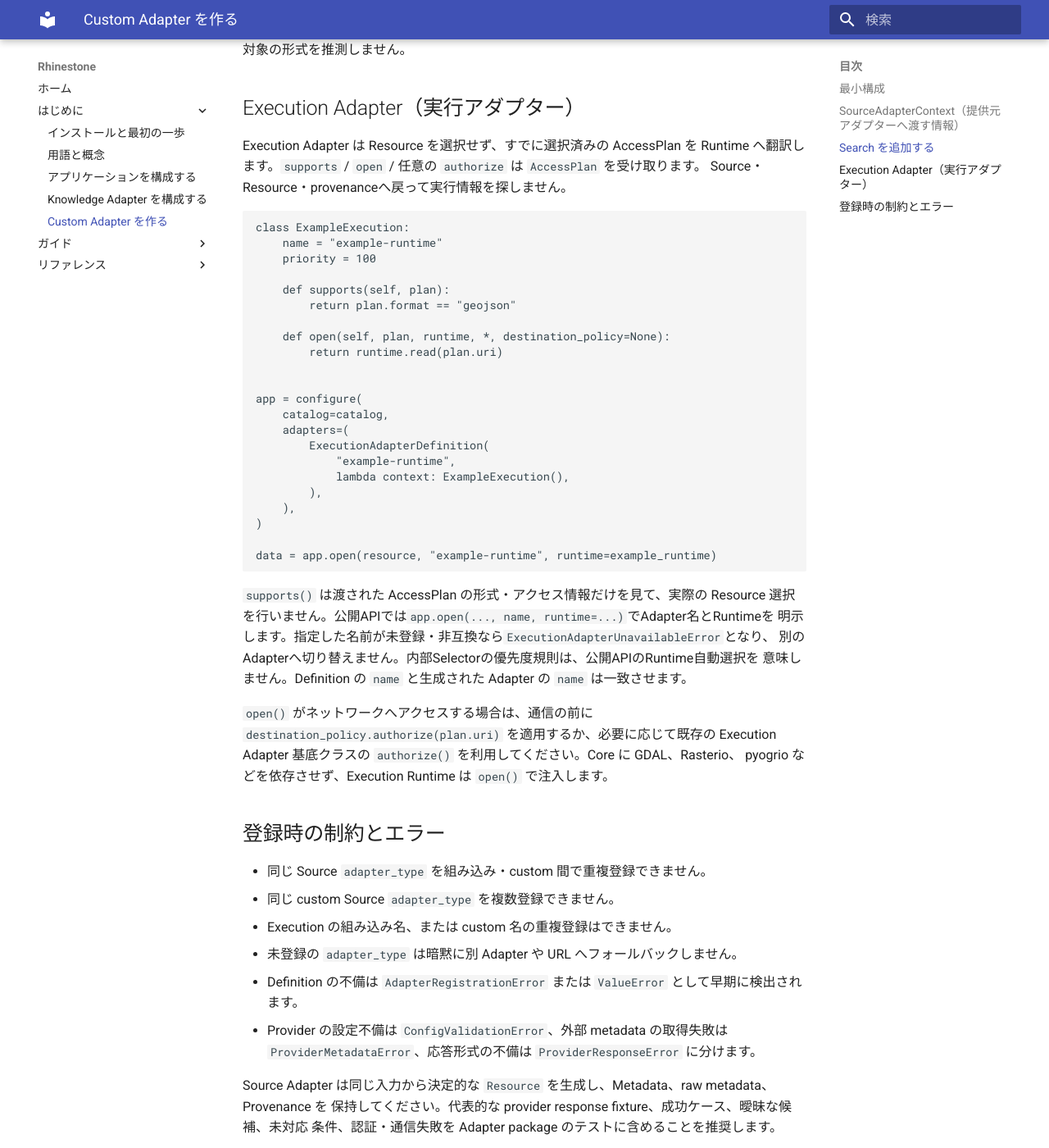
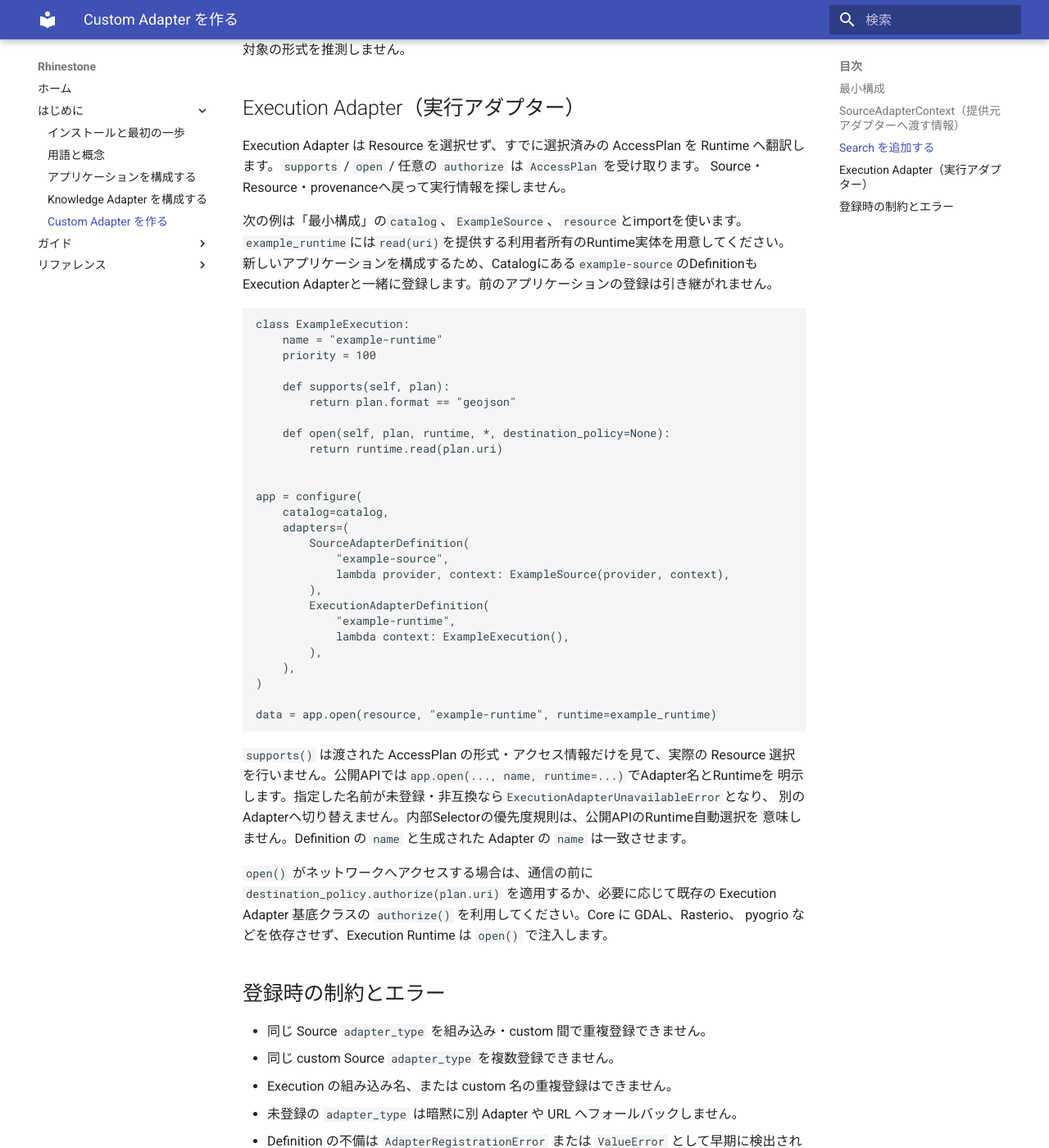
Before and after one commit to u-kitazawa/rhinestone, an MkDocs documentation site: the page built from docs/custom-adapters.md, in a window 1280 px wide and 1400 px high, scrolled down 4125 px. Shown: the whole window at 82% size. Built offline with MkDocs 1.6.1 and Material for MkDocs 9.7.7, drawn with Linux system fonts in a browser that asks for light colours; some of the changed text lies outside the part shown.

Commit message:
docs: register source adapter in custom execution example

````diff
--- a/docs/custom-adapters.md
+++ b/docs/custom-adapters.md
@@ -189,6 +189,11 @@ Execution Adapter は Resource を選択せず、すでに選択済みの Access
 へ翻訳します。`supports` / `open` / 任意の `authorize` は `AccessPlan` を受け取ります。
 Source・Resource・provenanceへ戻って実行情報を探しません。
 
+次の例は「最小構成」の`catalog`、`ExampleSource`、`resource`とimportを使います。
+`example_runtime`には`read(uri)`を提供する利用者所有のRuntime実体を用意してください。
+新しいアプリケーションを構成するため、Catalogにある`example-source`のDefinitionも
+Execution Adapterと一緒に登録します。前のアプリケーションの登録は引き継がれません。
+
 ```python
 class ExampleExecution:
     name = "example-runtime"
@@ -204,6 +209,10 @@ class ExampleExecution:
 app = configure(
     catalog=catalog,
     adapters=(
+        SourceAdapterDefinition(
+            "example-source",
+            lambda provider, context: ExampleSource(provider, context),
+        ),
         ExecutionAdapterDefinition(
             "example-runtime",
             lambda context: ExampleExecution(),
````
Also changed, not shown: other parts of docs/custom-adapters.md (+1 -1 lines), 1 other file.
